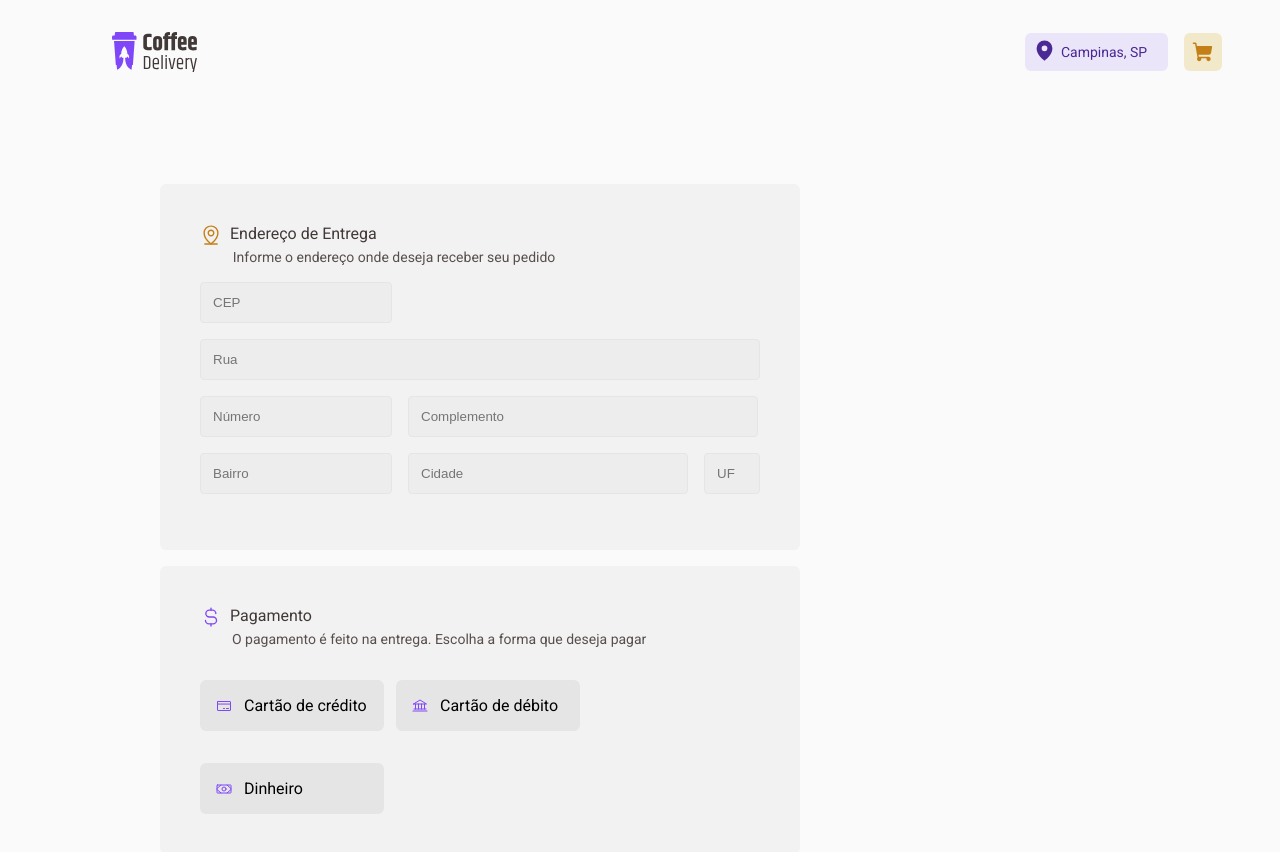
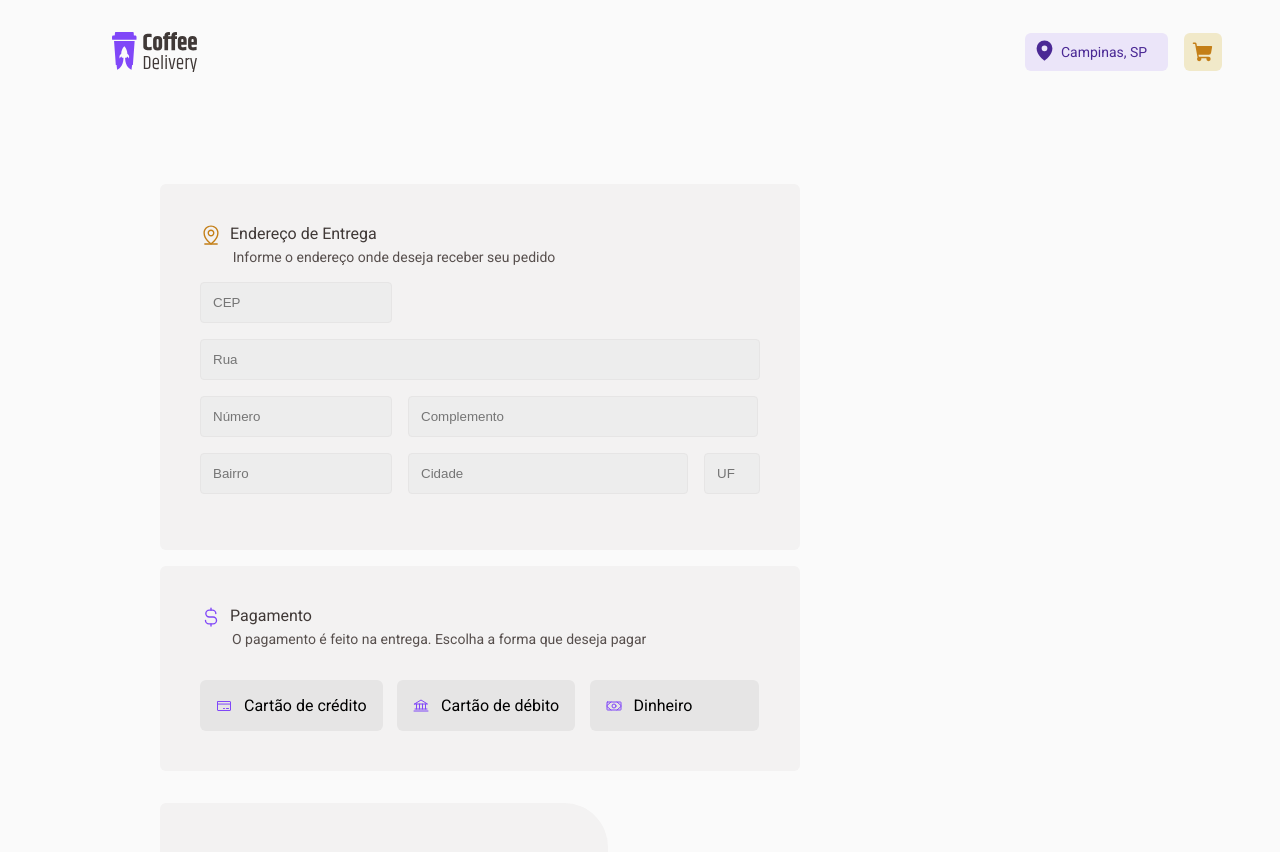
Before and after one commit to EliseuVicente/coffe-delivery, a React (Vite) app: page /checkout in a window 1280 px wide. Shown: the top 852 px of the page. Built offline with nearby package versions, Linux system fonts and the light colour scheme.

Commit message:
removing commented code

```diff
--- a/src/pages/Checkout/styles.js
+++ b/src/pages/Checkout/styles.js
@@ -105,22 +105,20 @@ export const LabelPayment = styled.div`
 
 export const TypePayment = styled.div`
     display: inline-flex;
-    width: 11.5rem;
     padding: 1rem;
     margin-top: 2rem;
-    margin-right: 0.75rem;
+    margin-right: .9rem;
     gap: 0.75rem;
     align-items: center;
-
     border-radius: 0.375rem;
     background: var(--base-button, #E6E5E5);
 
-    :first-child {
-        margin-left: 5rem;
+    &:nth-child(4) {
+        width: 10.6rem;
+        margin-right: 0rem;
     }
 
     p{
-
         font-size: 0.75rem;
         font-style: normal;
         font-weight: 400;
@@ -131,8 +129,8 @@ export const TypePayment = styled.div`
 
 export const ContainerCoffeeList = styled.div`
     width: 28rem;
-
-    margin-left: 1rem;
+    margin-top: 1rem;
+    margin-left: 10rem;
     padding: 5rem;
     border-radius: 0.375rem 2.75rem;
     background: ${props => props.theme['base-card']};
```
Also changed, not shown: src/pages/Checkout/index.jsx (+0 -28 lines).
